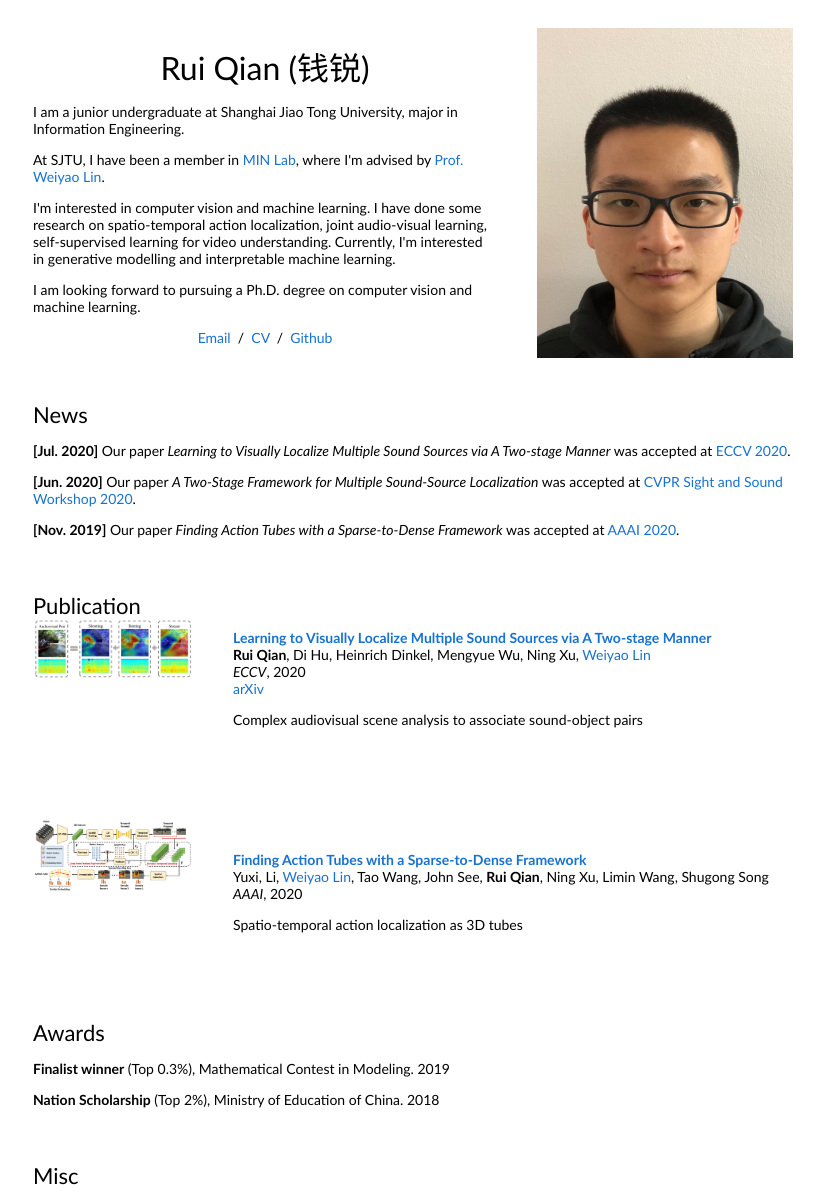
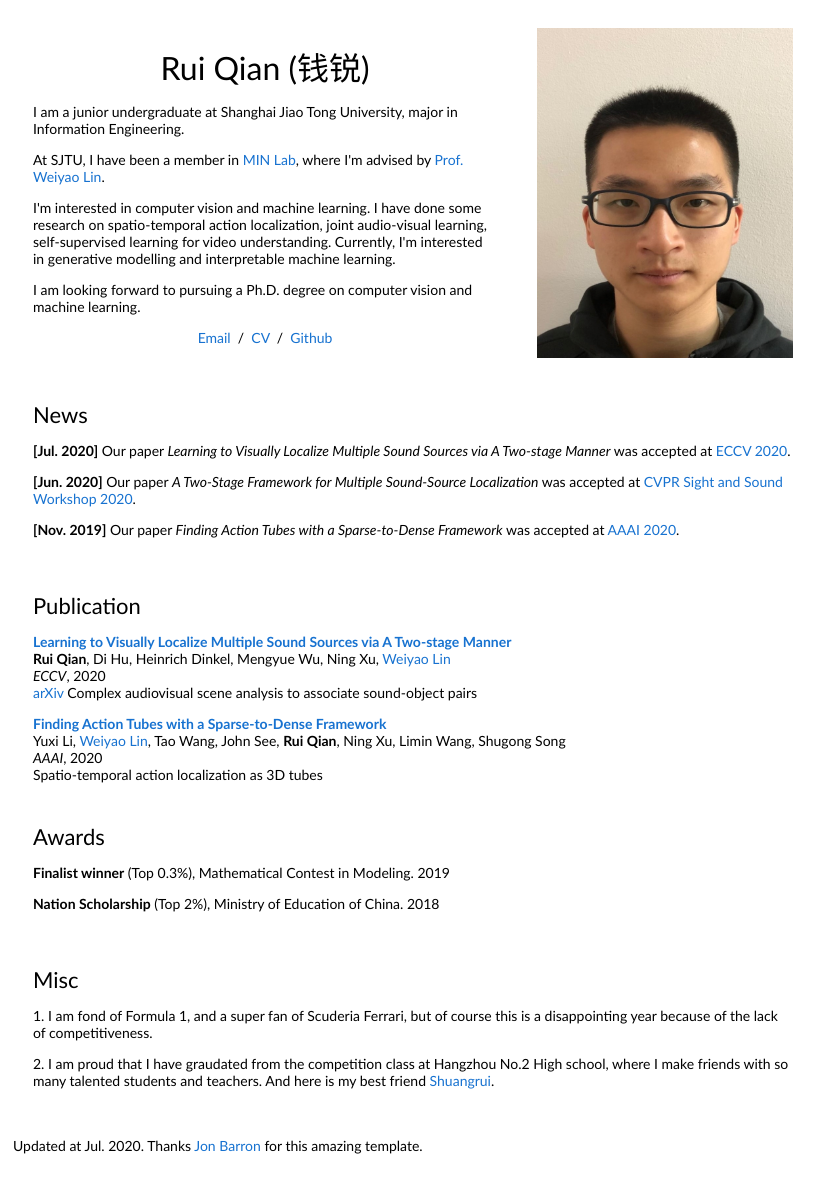
Before and after one commit to shvdiwnkozbw/shvdiwnkozbw.github.io, a plain HTML site: page index.html in a window 1280 px wide. Shown: the top 1199 px of the page, without its empty margins (227-1051 px from the left). After the commit the page ends 1176 px from the top, so only its background shows below. Drawn offline with Linux system fonts and the light colour scheme.

Commit message:
Add files via upload

```diff
--- a/index.html
+++ b/index.html
@@ -56,13 +56,9 @@
         </tbody></table>
     <table style="width:100%;border:0px;border-spacing:0px;border-collapse:separate;margin-right:auto;margin-left:auto;"><tbody>
       <tr>
-            <td style="padding:20px;width:25%;vertical-align:middle">
+            <td style="padding:20px;width:100%;vertical-align:middle">
               <heading>Publication</heading>
-              <div class="one">
-                <img src='images/eccv.JPG' width="160">
-              </div>
-            </td>
-            <td style="padding:20px;width:75%;vertical-align:middle">
+			  <p></p>
               <a href="https://grlplus.github.io/papers/8.pdf">
                 <papertitle>Learning to Visually Localize Multiple Sound Sources via A Two-stage Manner</papertitle>
               </a>
@@ -77,22 +73,13 @@
         <em>ECCV</em>, 2020
               <br>
               <a href="https://arxiv.org/abs/2006.05057">arXiv</a>
-              <p></p>
-              <p>Complex audiovisual scene analysis to associate sound-object pairs</p>
-            </td>
-          </tr>
-      <tr>
-            <td style="padding:20px;width:25%;vertical-align:middle">
-              <div class="one">
-                <img src='images/aaai.JPG' width="160">
-              </div>
-            </td>
-            <td style="padding:20px;width:75%;vertical-align:middle">
+              Complex audiovisual scene analysis to associate sound-object pairs
+			  <p></p>
               <a href="http://mcg.nju.edu.cn/publication/2020/AAAI-LiY.5422.pdf">
                 <papertitle>Finding Action Tubes with a Sparse-to-Dense Framework</papertitle>
               </a>
               <br>
-			  Yuxi, Li,
+			  Yuxi Li,
               <a href="https://weiyaolin.github.io/">Weiyao Lin</a>,
 			  Tao Wang,
 			  John See,
@@ -103,9 +90,8 @@
               <br>
         <em>AAAI</em>, 2020
               <br>
-              <p></p>
-              <p>Spatio-temporal action localization as 3D tubes</p>
-            </td>
+              Spatio-temporal action localization as 3D tubes
+			  </td>
           </tr>
         </tbody></table>
     <table style="width:100%;border:0px;border-spacing:0px;border-collapse:separate;margin-right:auto;margin-left:auto;"><tbody>
```
